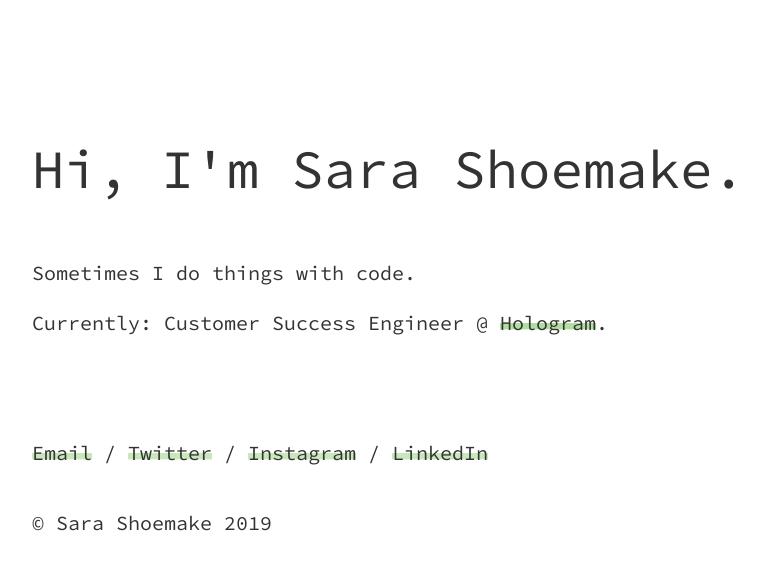
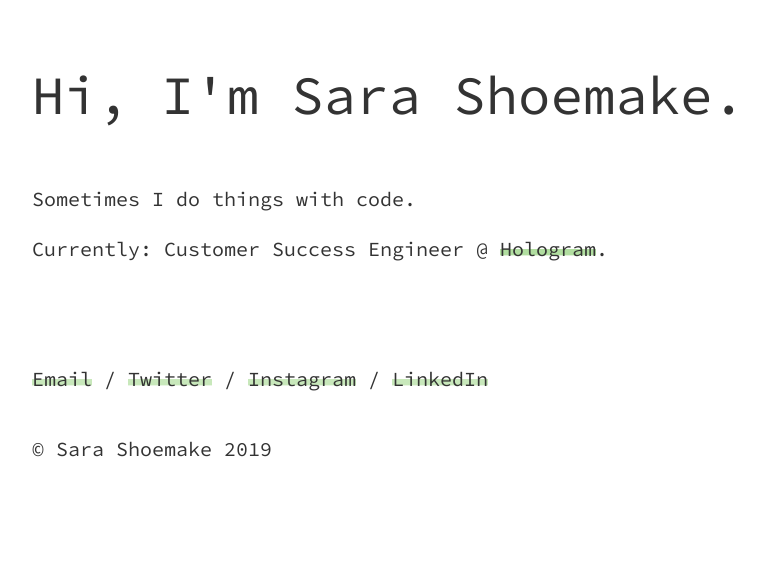
Before and after one commit to sarashoemake/website, a Jekyll site: the page built from index.html, in a window 1280 px wide. Shown: the top 570 px of the page, without its empty margins (140-904 px from the left). Built offline with Jekyll 4.4.1, drawn with Linux system fonts in a browser that asks for light colours.

Commit message:
update spacing

```diff
--- a/index.html
+++ b/index.html
@@ -5,7 +5,8 @@ layout: default
 ---
 <title>Sara Shoemake</title>
 <div class="container -alternate1">
-  <p class="about">
+  <p class="">
+    </p>
   </div>
 <div class="container -alternate1">
   <p class="about">
```
